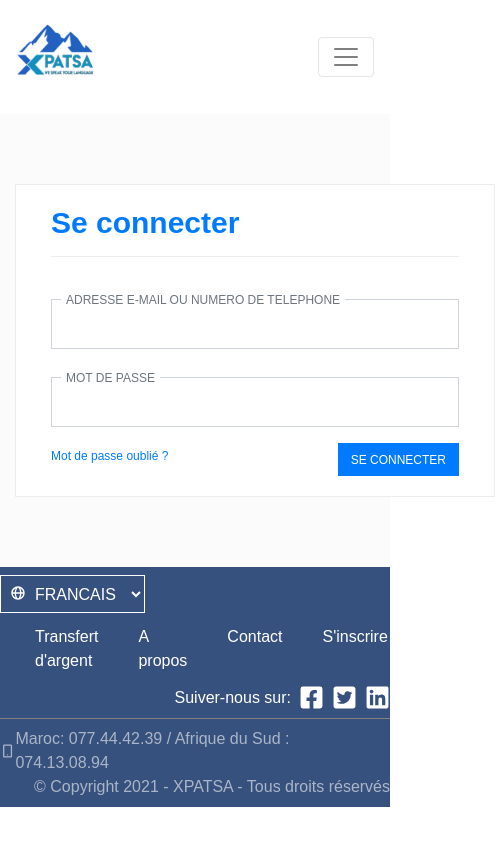
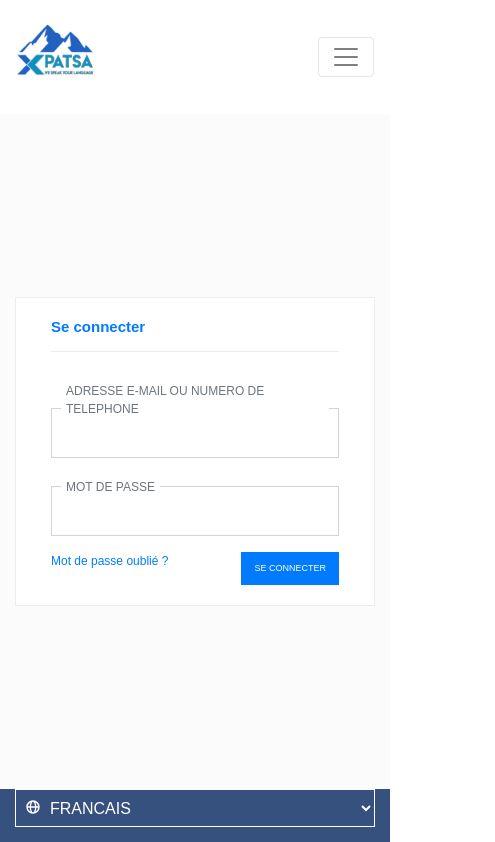
Before and after one commit to elprofa/xpatsa, a Next.js app: page /connexion in a window 390 px wide. Shown: the top 842 px of the page, 495 px wide, since content can reach past the window. Built offline with nearby package versions, Linux system fonts and the light colour scheme; a web font is replaced by a local one.

Commit message:
updated responsivenes

```diff
--- a/components/footer/footer.stc.js
+++ b/components/footer/footer.stc.js
@@ -1,40 +1,34 @@
-import styled from 'styled-components';
-import Container from 'react-bootstrap/Container';
+import styled from "styled-components";
 
 export const RangerFooter = styled.div`
-  width: 100%;
-  color:white;
-  background: #37517E !important;
+  /* width: 100%; */
+  color: white;
+  background: #37517e !important;
 
   .list-group-item {
     background-color: transparent;
     border: none;
-    color: white!important;
+    color: white !important;
   }
 
-select
-{
-
+  select {
     background: transparent;
     border: 1px solid #fff !important;
     border-radius: 0px;
     color: #fff;
   }
 
-
-  select:focus
-  {
-    background-color:transparent;
-    color:#fff;
+  select:focus {
+    background-color: transparent;
+    color: #fff;
   }
 
   .col-icon {
-
   }
 
   .col-copyright {
     padding-right: 0;
-  color:rgba(253, 251, 251, 0.59);
+    color: rgba(253, 251, 251, 0.59);
   }
 
   .lastRow {
@@ -42,7 +36,6 @@ select
   }
 
   .contact-tel {
-  color:rgba(253, 251, 251, 0.59);
+    color: rgba(253, 251, 251, 0.59);
   }
-
 `;
--- a/components/footer/index.js
+++ b/components/footer/index.js
@@ -1,54 +1,76 @@
 import React from "react";
 import { RangerFooter } from "./footer.stc";
-import { FaFacebookSquare, FaTwitterSquare, FaLinkedin } from 'react-icons/fa';
-import { Row, Col, Button, ListGroup, ListGroupItem, Container } from "reactstrap";
+import { FaFacebookSquare, FaTwitterSquare, FaLinkedin } from "react-icons/fa";
+import {
+  Row,
+  Col,
+  Button,
+  ListGroup,
+  ListGroupItem,
+  Container,
+} from "reactstrap";
 import DropDownInput from "../shared/dropDownInput/dropDownInput";
-import Link from 'next/link';
+import Link from "next/link";
 
-import { BiMobileAlt } from 'react-icons/bi';
+import { BiMobileAlt } from "react-icons/bi";
 
 const PiedDePage = (props) => {
-
-  return <RangerFooter>
+  return (
+    <RangerFooter>
       <Container>
-
-            <Row className='py-2 px-sm-2'>
-                <Col sm={2} className="pl-0 d-flex align-items-center">
-                    <DropDownInput OptionList={[{item:"FRANCAIS",value:"fr"},{item:"ENGLISH",value:"en"}]}/>
+        <Row className="">
+          <Col sm={2} className="">
+            <DropDownInput
+              OptionList={[
+                { item: "FRANCAIS", value: "fr" },
+                { item: "ENGLISH", value: "en" },
+              ]}
+            />
           </Col>
-                <Col sm={6} >
+          <Col sm={6}>
             <ListGroup horizontal>
               <Link href="/transfert">
-                        <ListGroupItem tag="a" href="/transfert">Transfert d'argent</ListGroupItem>
-
+                <ListGroupItem tag="a" href="/transfert">
+                  Transfert d'argent
+                </ListGroupItem>
               </Link>
               <Link href="/apropos">
-                        <ListGroupItem tag="a" href="/apropos">A propos</ListGroupItem>
-
+                <ListGroupItem tag="a" href="/apropos">
+                  A propos
+                </ListGroupItem>
               </Link>
               <Link href="/contact">
-                        <ListGroupItem tag="a" href="/contact">Contact</ListGroupItem>
-
+                <ListGroupItem tag="a" href="/contact">
+                  Contact
+                </ListGroupItem>
               </Link>
               <Link href="/inscription">
-                        <ListGroupItem tag="a" href="/inscription">S'inscrire</ListGroupItem>
-
+                <ListGroupItem tag="a" href="/inscription">
+                  S'inscrire
+                </ListGroupItem>
               </Link>
             </ListGroup>
           </Col>
-                <Col sm={4} className="col-icon d-flex justify-content-end align-items-center pr-0">
+          <Col sm={4} className="">
             Suiver-nous sur:
-                    <FaFacebookSquare size={25} className="mx-2"/>
-                    <FaTwitterSquare size={25} className="mr-2"/>
+            <FaFacebookSquare size={25} className="mx-2" />
+            <FaTwitterSquare size={25} className="mr-2" />
             <FaLinkedin size={25} />
           </Col>
         </Row>
-            <Row className='lastRow py-2'>
-                <Col sm={6} className="d-flex align-items-center pl-0 contact-tel"> <BiMobileAlt/> Maroc: 077.44.42.39 / Afrique du Sud : 074.13.08.94</Col>
-                <Col sm={6} className="d-flex align-items-center justify-content-end col-copyright"> ©  Copyright 2021 - XPATSA - Tous droits réservés</Col>
+        <Row className="">
+          <Col sm={6} className="">
+            {" "}
+            <BiMobileAlt /> Maroc: 077.44.42.39 / Afrique du Sud : 074.13.08.94
+          </Col>
+          <Col sm={6} className="">
+            {" "}
+            © Copyright 2021 - XPATSA - Tous droits réservés
+          </Col>
         </Row>
       </Container>
-    </RangerFooter>;
+    </RangerFooter>
+  );
 };
 
 export default PiedDePage;
--- a/components/shared/formLogin/formLogin.js
+++ b/components/shared/formLogin/formLogin.js
@@ -1,17 +1,17 @@
 import React from "react";
-import 'bootstrap/dist/css/bootstrap.min.css';
-import {Row,Col,Form} from 'reactstrap';
-import FormLoginStc from './formLogin.stc';
-import Titre from '../Titre/Titre';
-import InputGroup from '../inputGroup';
-import Bouton from '../Bouton/Bouton';
+import "bootstrap/dist/css/bootstrap.min.css";
+import { Row, Col, Form } from "reactstrap";
+import FormLoginStc from "./formLogin.stc";
+import Titre from "../Titre/Titre";
+import InputGroup from "../inputGroup";
+import Bouton from "../Bouton/Bouton";
 
 const FormLogin = (props) => {
-  const { texte, backgroundColor,color, icon } = props;
+  const { texte, backgroundColor, color, icon } = props;
   return (
     <FormLoginStc>
+      <Titre texte="Se connecter " color="#007bff" />
       <Form>
-            <Titre texte="Se connecter "  color="#007bff" />
         <InputGroup textLabel="ADRESSE E-MAIL OU NUMERO DE TELEPHONE" />
         <InputGroup textLabel="MOT DE PASSE" />
         <Row>
@@ -24,7 +24,7 @@ const FormLogin = (props) => {
         </Row>
       </Form>
     </FormLoginStc>
-  )
+  );
 };
 
 export default FormLogin;
--- a/components/shared/formLogin/formLogin.stc.js
+++ b/components/shared/formLogin/formLogin.stc.js
@@ -1,25 +1,34 @@
 import styled from "styled-components";
 import { Container } from "reactstrap";
 
- const FormLoginStc = styled(Container)`
+const FormLoginStc = styled(Container)`
+  h1 {
+    margin-bottom: 30px;
+    border-bottom: 1px solid #ecedee;
+    font-size: 15px;
+    @media (min-width: 900px) {
+      font-size: 34px;
+    }
+  }
+  label,
+  button,
+  #left,
+  input {
+    font-size: 9px;
+    @media (min-width: 900px) {
+      font-size: 12px;
+    }
+  }
 
-    h1
-    {
-        margin-bottom:30px;
-        border-bottom: 1px solid #ecedee;
-    }
-    a
-    {
-        font-size:12px;
-    }
-    #left
-    {
-        text-align:left;
-    }
-    #right
-    {
-        text-align:right;
-    }
+  a {
+    font-size: 12px;
+  }
+  #left {
+    text-align: left;
+  }
+  #right {
+    text-align: right;
+  }
 `;
 
 export default FormLoginStc;
--- a/pages/connexion.js
+++ b/pages/connexion.js
@@ -1,31 +1,33 @@
-import Link from 'next/link'
-import { Row,Col,Card} from "reactstrap";
+import Link from "next/link";
+import { Container, Row, Col, Card } from "reactstrap";
 import styled from "styled-components";
 import FormLogin from "../components/shared/formLogin/formLogin";
 
-const Wrapper = styled(Row)`
+const Wrapper = styled(Container)`
+  background: #fbfbfb;
+  height: 80vh;
 
-  background: #fbfbfb;
-  margin:0px;
-
-  .card{
-    width: 30rem;
-    margin:70px auto;
-    padding:20px;
-    border-color:#ecedee;
-    border-radius:0px;
+  .card {
+    border-color: #ecedee;
+    border-radius: 0px;
+    padding: 20px;
+    @media (min-width: 900px) {
+      width: 50%;
+      height: 50%;
+    }
   }
-
 `;
 
 export default function Connexion() {
   return (
-      <Wrapper>
-        <Col>
-          <Card>
+    <Wrapper fluid>
+      <Row className="h-100">
+        <Col className="h-100 d-flex align-items-center justify-content-center">
+          <Card className="">
             <FormLogin />
           </Card>
         </Col>
-      </Wrapper>
-  )
+      </Row>
+    </Wrapper>
+  );
 }
```
Also changed, not shown: pages/index.js (+2 -9 lines). Lines whose indentation alone changed are shown as unchanged.
